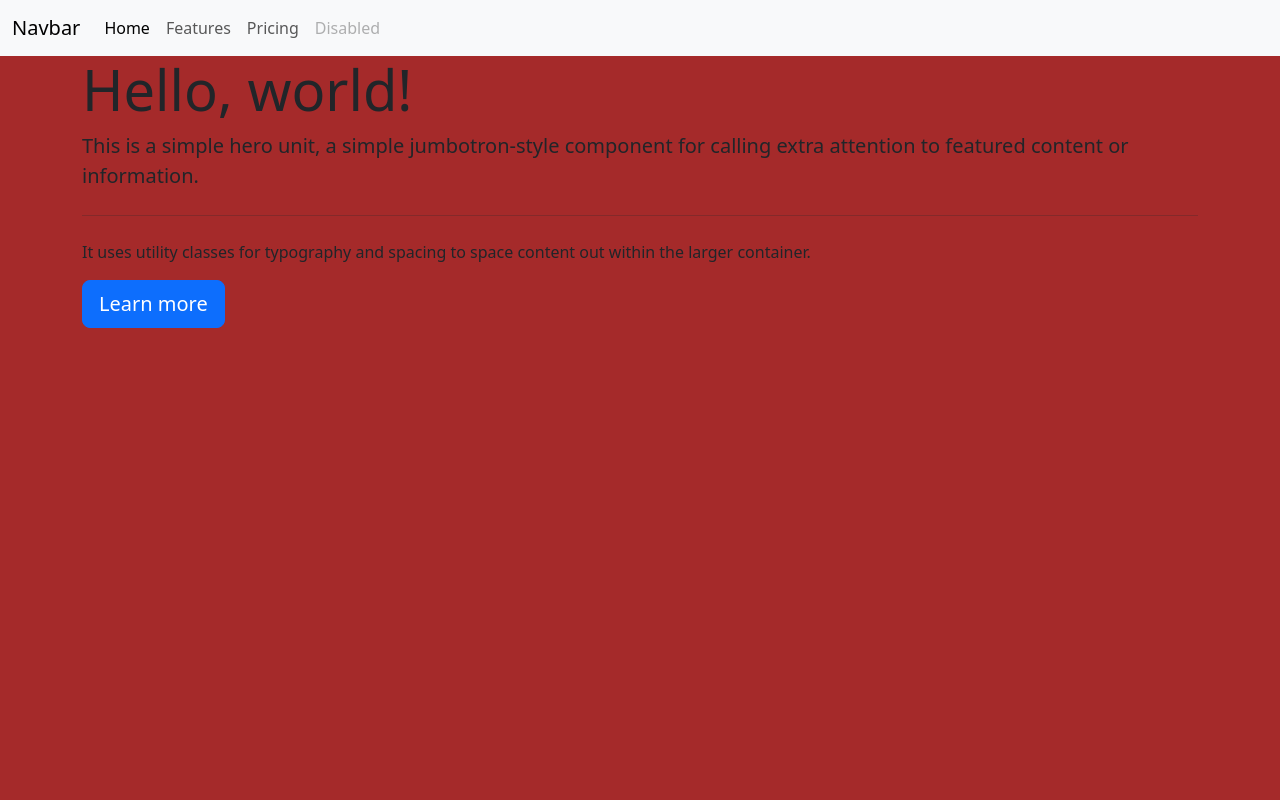
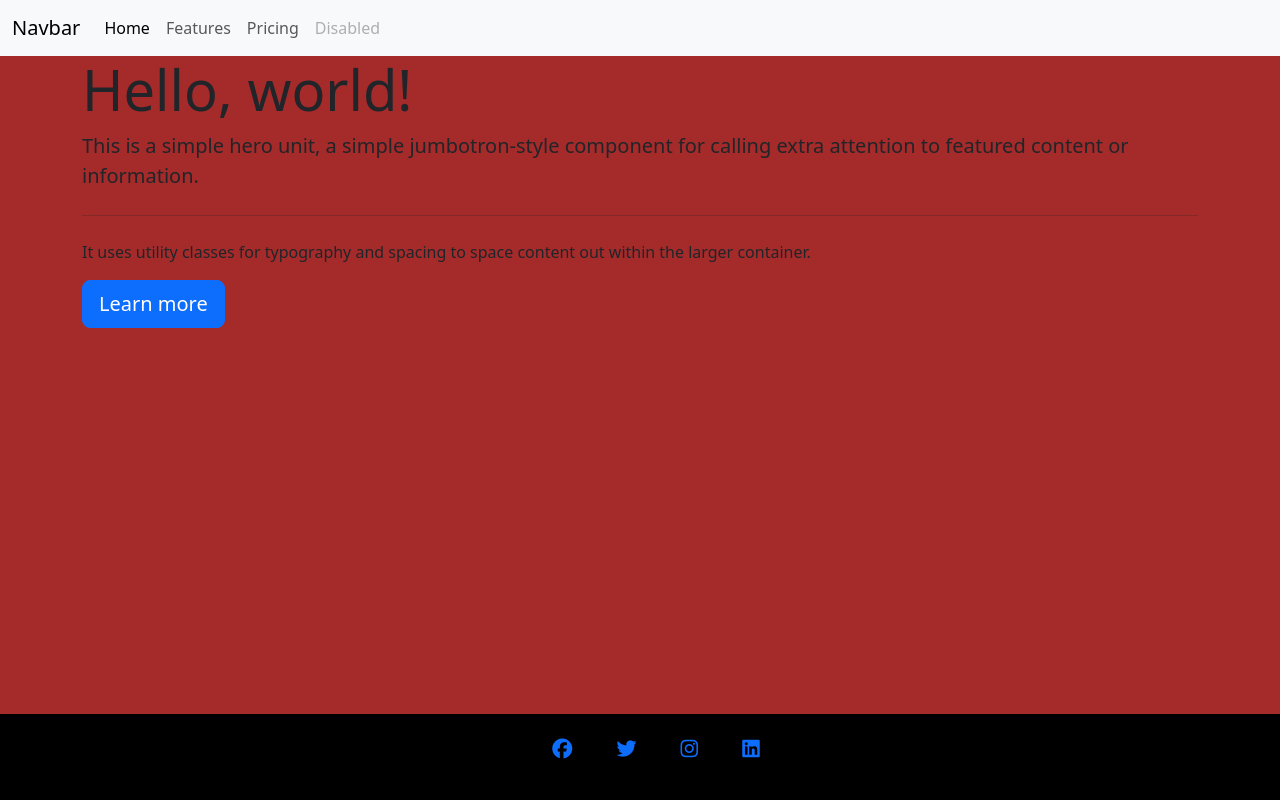
Before and after one commit to sibekov/objectsudemy, a plain HTML site: page index.html in a window 1280 px wide. Drawn offline with nearby package versions, Linux system fonts and the light colour scheme; a script that the page names is missing.

Commit message:
Add footer|

```diff
--- a/index.html
+++ b/index.html
@@ -41,6 +41,29 @@
             <a class="btn btn-primary btn-lg" href="#" role="button">Learn more</a>
           </div>
     </div>
+    <footer id="myfoot">
+        <ul class="social-networks">
+            <li><a href="https://facebook.com" target="_blank" rel="noopener"
+                    aria-label="visit our Facebook page(opens in a new tab)">
+                    <i class="fa-brands fa-facebook"></i>
+                </a>
+            </li>
+            <li><a href="https://twitter.com/" target="_blank" rel="noopener"
+                    aria-label="visit our Twitter page(opens in a new tab)">
+                    <i class="fa-brands fa-twitter"></i>
+                </a></li>
+            <li><a href="https://www.instagram.com/" target="_blank" rel="noopener"
+                    aria-label="visit our Instagram page(opens in a new tab)">
+                    <i class="fa-brands fa-instagram"></i>
+                </a></li>
+            <li><a href="https://www.linkedin.com/" target="_blank" rel="noopener"
+                    aria-label="visit our linkedin page(opens in a new tab)">
+                    <i class="fa-brands fa-linkedin"></i>
+                </a></li>
+        </ul>
+    </footer>
+    <!--Font Awesome-->
+    <script src="https://kit.fontawesome.com/ca1eefdd78.js" crossorigin="anonymous"></script>
     <script src="myscript.js"></script>
 </body>
 </html>
--- a/myscript.js
+++ /dev/null
@@ -1 +0,0 @@
-alert("Hello from Java script")
--- a/styles.css
+++ b/styles.css
@@ -1 +1,21 @@
 body{background-color: brown;}
+
+footer {
+background-color: black;
+position: fixed;
+left: 0;
+bottom: 0;
+width: 100%;
+color: white;
+text-align: center;
+}
+
+footer li {
+    display: inline-block;
+    font-size: 20px;
+    padding: 20px;
+  }
+
+  .bg-body-tertiary  {
+    background-color: black;
+  }
```
